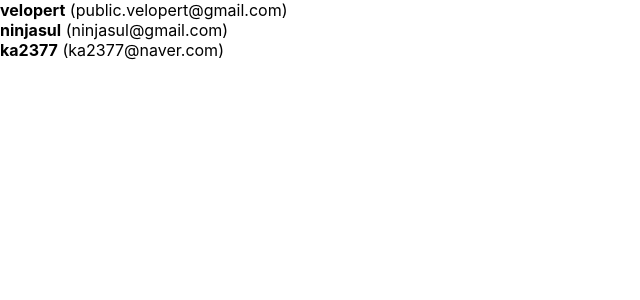
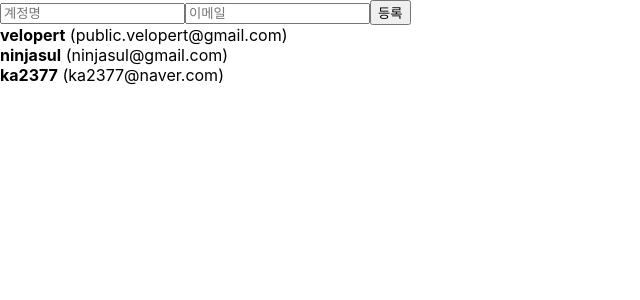
Before and after one commit to ninjasul/begin-react, a React (Create React App) app: page / in a window 1280 px wide. Shown: the top 300 px of the page, without its empty margins (0-640 px from the left). Built offline with nearby package versions, Linux system fonts and the light colour scheme.

Commit message:
배열에 항목 추가하기

```diff
--- a/src/App.js
+++ b/src/App.js
@@ -1,8 +1,26 @@
-import React, {useRef} from 'react';
+import React, { useRef, useState } from 'react';
 import UserList from "./UserList";
+import CreateUser from "./CreateUser";
 
 function App() {
-  const users = [
+  const [inputs, setInputs] = useState({
+    username: '',
+    email: '',
+  });
+
+  const { username, email } = inputs;
+
+  const onChange = e => {
+    const { name, value } = e.target;
+
+    // 불변이므로 복제한 후 name, value 쌍을 입력함.
+    setInputs({
+      ...inputs,
+      [name]: value
+    });
+  };
+
+  const [users, setUsers] = useState([
     {
       id: 1,
       username: 'velopert',
@@ -18,17 +36,41 @@
       username: 'ka2377',
       email: 'ka2377@naver.com'
     },
-  ];
+  ]);
 
   const nextId = useRef(4);
 
   const onCreate = () => {
+    const user = {
+      id: nextId.current,
+      username,
+      email,
+    };
+
+    // 배열에 추가할 경우에는 스프레드 연산자(...)나 concat을 사용해야 함.
+    // push, splice는 사용하면 안됨.
+    //setUsers([...users, user]);
+    setUsers(users.concat(user));
+
+    setInputs({
+      username: '',
+      email: '',
+    });
+
     console.log(nextId.current);
     nextId.current += 1;
   };
 
   return (
-     <UserList users={users}/>
+    <>
+      <CreateUser
+         username={username}
+         email={email}
+         onChange={onChange}
+         onCreate={onCreate}
+      />
+      <UserList users={users} />
+    </>
   );
 }
 
--- /dev/null
+++ b/src/CreateUser.js
@@ -0,0 +1,23 @@
+import React from 'react';
+
+function CreateUser( { username, email, onChange, onCreate }) {
+    return (
+        <div>
+            <input
+                name="username"
+                placeholder="계정명"
+                onChange={onChange}
+                value={username}
+            />
+            <input
+                name="email"
+                placeholder="이메일"
+                onChange={onChange}
+                value={email}
+            />
+            <button onClick={onCreate}>등록</button>
+        </div>
+    );
+}
+
+export default CreateUser;
```
